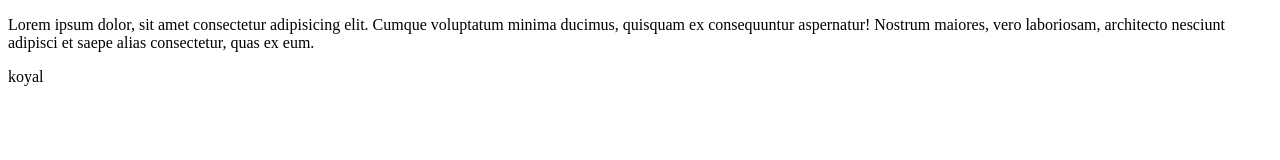
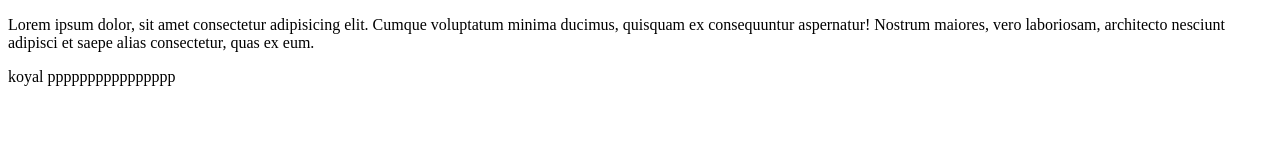
Before and after one commit to memaghaffar/oe, a plain HTML site: page hello.html in a window 1280 px wide. Drawn offline with Linux system fonts and the light colour scheme.

Commit message:
Update hello.html

```diff
--- a/hello.html
+++ b/hello.html
@@ -9,6 +9,6 @@
 <body>
     <p>Lorem ipsum dolor, sit amet consectetur adipisicing elit. Cumque voluptatum minima ducimus, quisquam ex consequuntur aspernatur! Nostrum maiores, vero laboriosam, architecto nesciunt adipisci et saepe alias consectetur, quas ex eum.</p>
 koyal
-
+pppppppppppppppp
 </body>
 </html>
```
